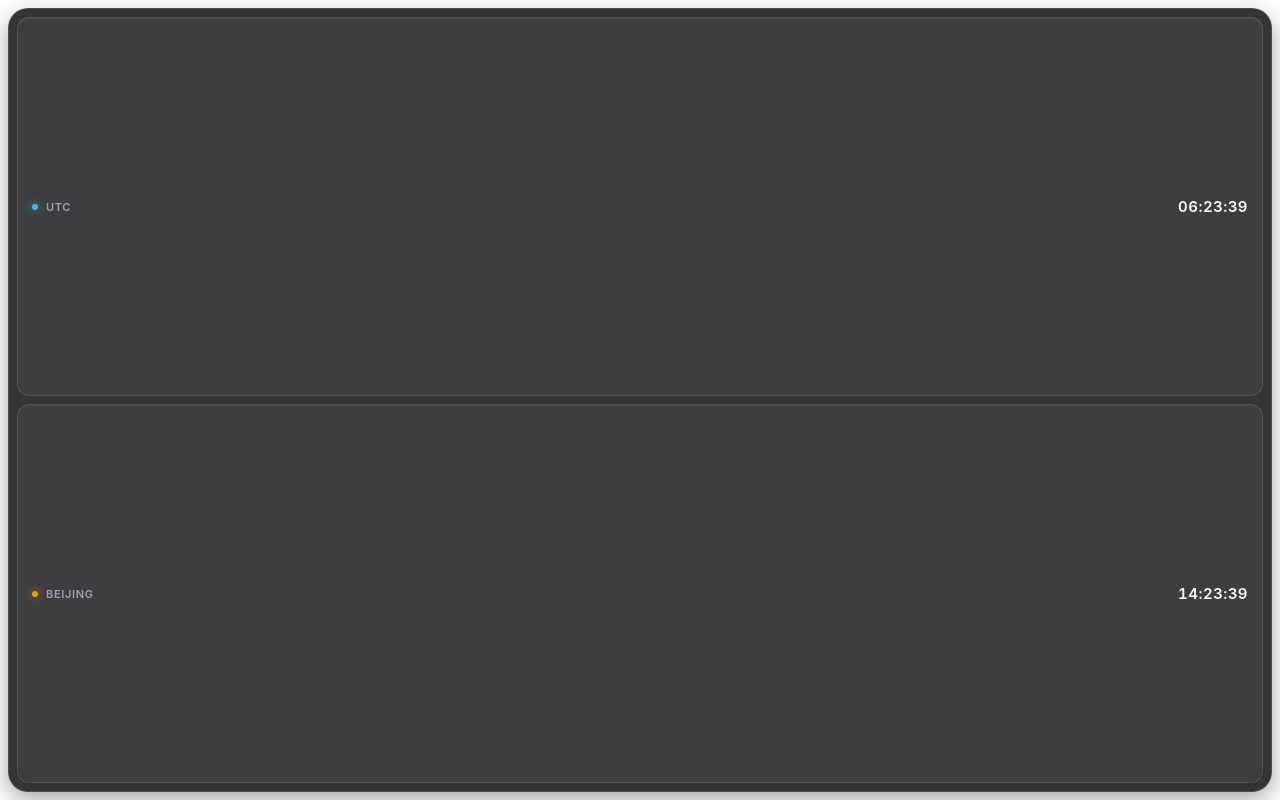
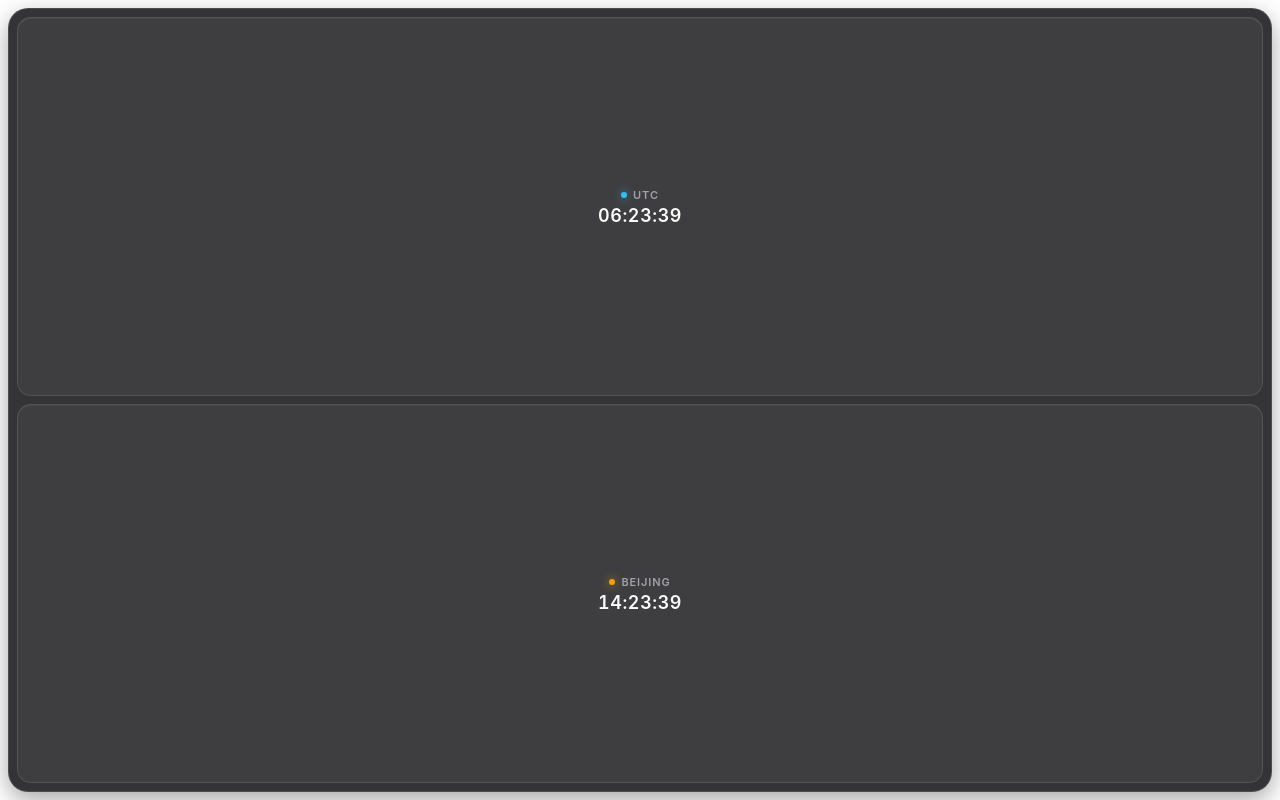
Before and after one commit to RavenRen-sh/clock-bubble, a plain HTML site: page src/index.html in a window 1280 px wide. Drawn offline with Linux system fonts and the light colour scheme.

Commit message:
fix(layout): separate city name and time into two dedicated lines per card

```diff
--- a/src-tauri/tauri.conf.json
+++ b/src-tauri/tauri.conf.json
@@ -12,8 +12,8 @@
       {
         "label": "main",
         "title": "Clock Bubble",
-        "width": 300,
-        "height": 104,
+        "width": 220,
+        "height": 152,
         "decorations": false,
         "transparent": true,
         "alwaysOnTop": true,
--- a/src/index.html
+++ b/src/index.html
@@ -19,7 +19,7 @@
       font-family: -apple-system, BlinkMacSystemFont, "Segoe UI", Roboto, sans-serif;
     }
 
-    /* 预留 8px 外边距用于完整渲染窗口柔和发光/阴影，防止边缘裁切 */
+    /* 预留 8px 外边距渲染柔和高斯阴影，防止边缘被透明窗口硬裁切 */
     body {
       padding: 8px;
       display: flex;
@@ -27,7 +27,7 @@
       justify-content: center;
     }
 
-    /* 外层主气泡容器：上下两行布局、高斯模糊磨砂效果 */
+    /* 外层主气泡容器：上下两行卡片堆叠、高斯模糊磨砂效果 */
     .bubble {
       width: 100%;
       height: 100%;
@@ -50,19 +50,19 @@
       cursor: grabbing;
     }
 
-    /* 内部双层时钟卡片：横向 Flex 两端对齐，左侧城市名 + 右侧时间 */
+    /* 独立时钟卡片：内部上下 2 行布局（第 1 行城市名，第 2 行时间数字） */
     .clock-card {
       flex: 1 1 0;
       width: 100%;
       background: rgba(255, 255, 255, 0.05);
       border: 1px solid rgba(255, 255, 255, 0.1);
-      border-radius: 12px;
+      border-radius: 14px;
       box-shadow: inset 0 1px 0 rgba(255, 255, 255, 0.06);
       display: flex;
+      flex-direction: column;
       align-items: center;
-      justify-content: space-between;
-      gap: 12px;
-      padding: 0 14px;
+      justify-content: center;
+      padding: 6px 12px;
       pointer-events: none;
       transition: background 0.15s ease, border-color 0.15s ease;
     }
@@ -72,15 +72,16 @@
       border-color: rgba(255, 255, 255, 0.18);
     }
 
-    /* 左侧组合：状态指示灯 + 完整城市名，锁定不压缩 */
+    /* 第 1 行：时区状态指示圆点 + 完整城市名称 */
     .label-box {
       display: flex;
       align-items: center;
-      gap: 8px;
-      flex-shrink: 0;
+      justify-content: center;
+      gap: 6px;
+      width: 100%;
     }
 
-    /* 状态指示圆点：严格固定 6x6 尺寸与比例，防止被挤压成椭圆 */
+    /* 状态指示圆点：固定尺寸 6x6 比例，正圆发光效果 */
     .indicator {
       width: 6px;
       height: 6px;
@@ -98,26 +99,27 @@
       box-shadow: 0 0 8px rgba(245, 158, 11, 0.7);
     }
 
-    /* 城市名称：不折行、不截断、不压缩 */
+    /* 城市名称：独占整行横向空间，不截断、不折行 */
     .label {
       font-size: 11px;
       font-weight: 600;
-      letter-spacing: 0.06em;
+      letter-spacing: 0.08em;
       color: #a1a1aa;
       text-transform: uppercase;
       white-space: nowrap;
-      flex-shrink: 0;
+      text-align: center;
     }
 
-    /* 右侧时间：等宽跳秒数字，锁定尺寸与字距 */
+    /* 第 2 行：大号等宽时间数字，独占下方一行，绝不排挤到界面外 */
     .time {
-      font-size: 15px;
+      font-size: 18px;
       font-weight: 600;
       font-variant-numeric: tabular-nums;
       letter-spacing: 0.03em;
       color: #fafafa;
       white-space: nowrap;
-      flex-shrink: 0;
+      margin-top: 3px;
+      text-align: center;
     }
   </style>
 </head>
```
